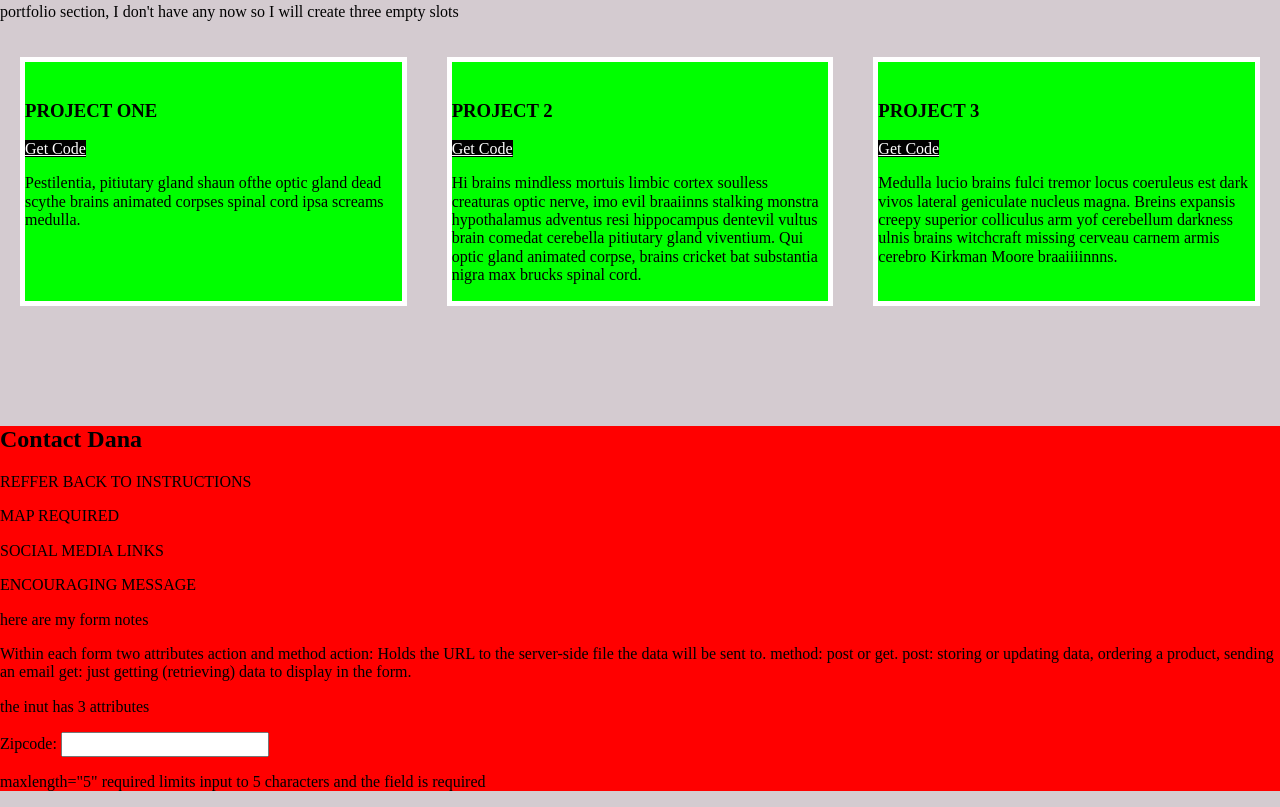
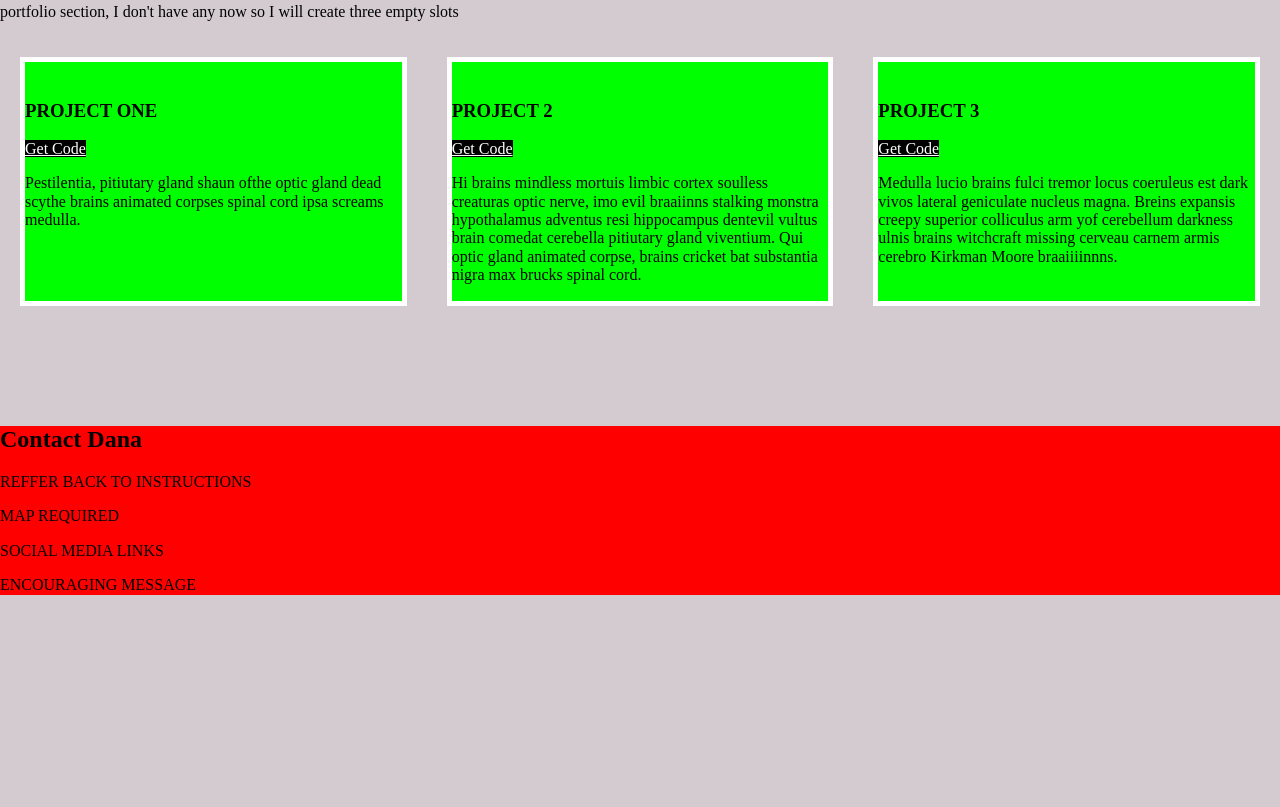
Before and after one commit to dkburd/portfolioTwo, a plain HTML site: page index.html in a window 1280 px wide. Shown: the part 607-1414 px from the top of the page. After the commit the page ends 1218 px from the top, so only its background shows below. Drawn offline with Linux system fonts and the light colour scheme.

Commit message:
Update index.html

```diff
--- a/index.html
+++ b/index.html
@@ -116,7 +116,7 @@
         <p>MAP REQUIRED</p>
         <p>SOCIAL MEDIA LINKS</p>
         <P>ENCOURAGING MESSAGE</P>
-    <div class="notes">
+    <!-- <div class="notes">
 <p>here are my form notes</p>
 <p>
 Within each form two attributes action and method
@@ -127,7 +127,7 @@ get: just getting (retrieving) data to display in the form.
 
 </p>
 <p>the inut has 3 attributes</p>
-<!-- <form>
+<form>
     <label for="user-name">First name:</label>
     <input id="user-name" type="text" name="name" autofocus="on">
 </form>
@@ -137,7 +137,7 @@ get: just getting (retrieving) data to display in the form.
     type: This type is set to 'text', which creates a single line of input text.
     name: This is the variable that the data to the input field goes into that is later used.
 </p>
-<p>autofocus="on" should be used once per page and should direct user to the first name input hopefully</p> -->
+<p>autofocus="on" should be used once per page and should direct user to the first name input hopefully</p>
 
 <form>
     <label for="location">Zipcode:</label>
@@ -145,7 +145,7 @@ get: just getting (retrieving) data to display in the form.
 </form>
 <p>maxlength="5" required limits input to 5 characters and the field is required</p>
 
-    </div>
+    </div> -->
 </section>
 </main>
 <footer>
```
